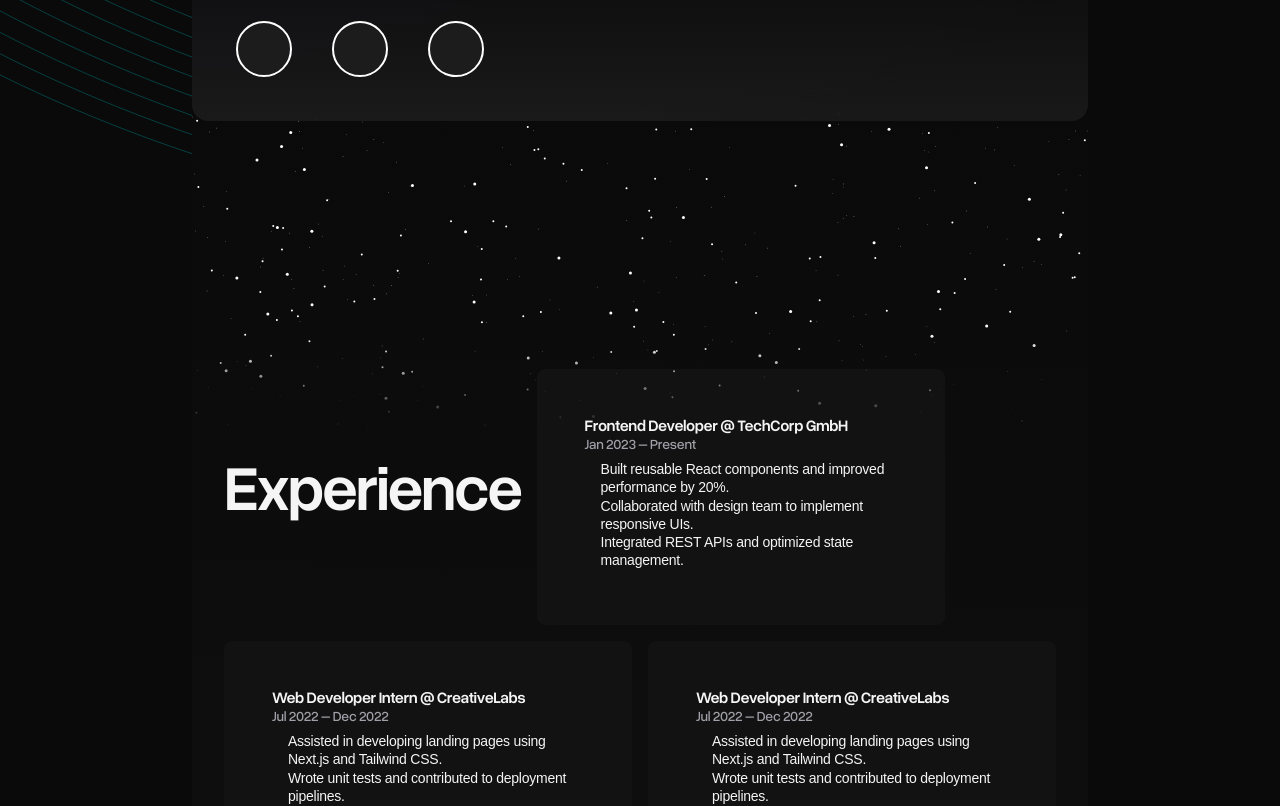
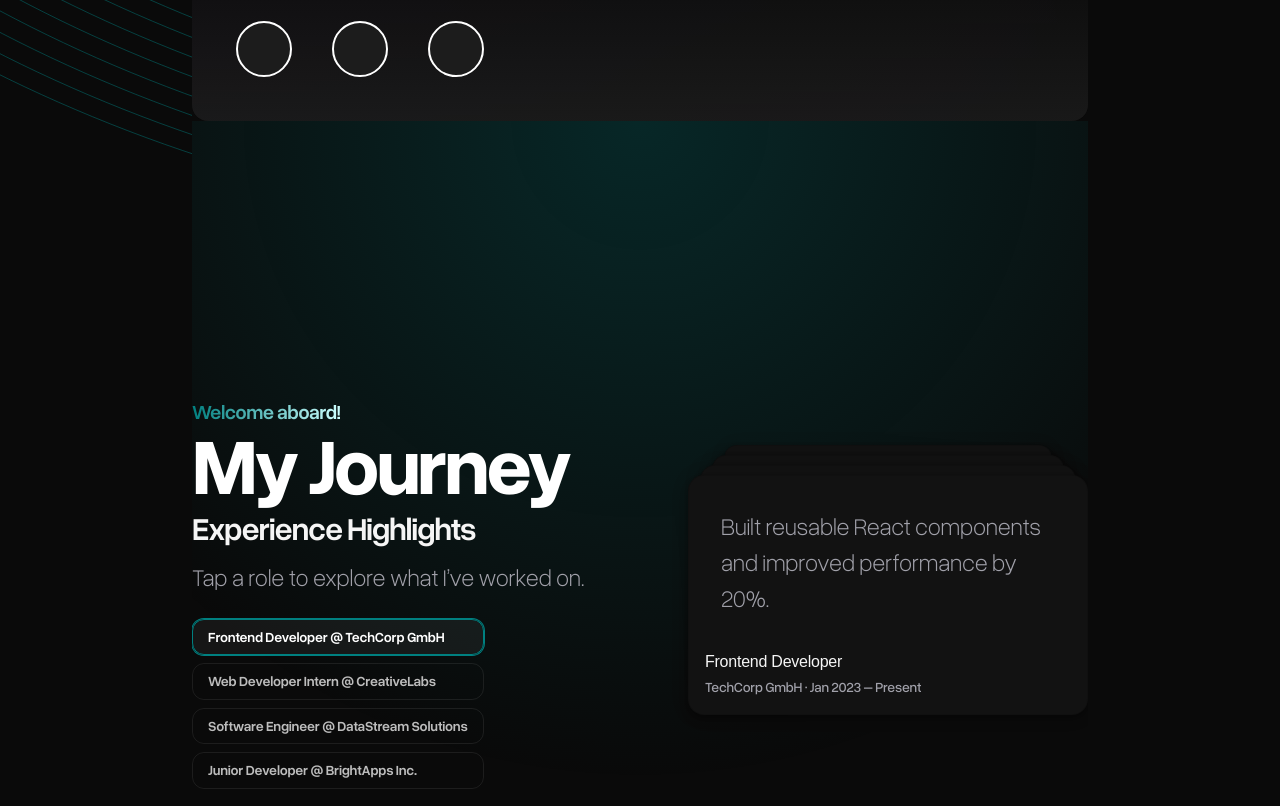
Before and after one commit to omgawroo98/portfolio_site, a React (Create React App) app: page / in a window 1280 px wide. Shown: the part 560-1366 px from the top of the page. Built offline with nearby package versions, Linux system fonts and the light colour scheme; some icons are missing; a web font is replaced by a local one.

Commit message:
style experience section

```diff
--- a/src/App.tsx
+++ b/src/App.tsx
@@ -10,6 +10,7 @@ import { BackgroundBeams } from './effects/BackgroundBeams';
 import { FadeInOnScroll } from './effects/FadeInOnScroll';
 import { LinkPreview } from './effects/LinkPreview';
 import Experience from './components/Experience';
+import CustomCard from './layout/CustomCard';
 
 function App() {
   return (
@@ -17,13 +18,14 @@ function App() {
       {/* <SwirlBackground /> */}
       <BackgroundBeams />
       <Navbar />
+      <CustomCard glow={false} sx={{ width: '70%', mx: 'auto', backgroundColor: '#0a0a0a', p: 0 }}>
         <main>
           <section id="home" style={{ position: 'relative' }}>
             <div style={{ position: 'relative', zIndex: 2 }}>
               <Home />
             </div>
 
-          <StarField />
+            {/* <StarField /> */}
           </section>
 
           <section id="experience" >
@@ -55,6 +57,7 @@ function App() {
           </section>
 
         </main>
+      </CustomCard>
     </div >
   );
 }
--- a/src/components/About.tsx
+++ b/src/components/About.tsx
@@ -14,7 +14,7 @@ function About() {
 
   return (
 
-    <Box width="70%" sx={{ display: 'flex', flexDirection: 'column', gap: 3, mx: 'auto', alignItems: "center" }}>
+    <Box sx={{ display: 'flex', flexDirection: 'column', gap: 3, mx: 'auto', alignItems: "center" }}>
       <CustomCard sx={{
         backgroundImage: 'linear-gradient(to bottom, rgba(26, 26, 26, 0.95) 0%, rgba(15, 15, 15, 0.9) 40%, rgba(10, 10, 10, 1) 100%), radial-gradient(ellipse at bottom left, rgba(149, 76, 233, 0.15), transparent 70%)',
       }}>
--- a/src/components/Contact.tsx
+++ b/src/components/Contact.tsx
@@ -35,7 +35,7 @@ const Contact = () => {
   };
 
   return (
-    <Box sx={{ py: 8, maxWidth: '70%', mx: 'auto' }}>
+    <Box sx={{ py: 8, mx: 'auto' }}>
       {/* <RainbowCard> */}
         <Typography variant="h1" gutterBottom align="center">
           {t('contact.title')}
--- a/src/components/Experience.tsx
+++ b/src/components/Experience.tsx
@@ -1,5 +1,7 @@
-import { Box, Typography, Grid, CardContent } from '@mui/material';
-import CustomCard from '../layout/CustomCard';
+import { Box, Typography, Stack } from '@mui/material';
+import { useState } from 'react';
+import { CardStack } from '../layout/CardStack';
+import SelectableButtonGroup from '../layout/SelectableButtonGroup'; // ✅ new import
 
 const experiences = [
     {
@@ -22,77 +24,121 @@ const experiences = [
         ],
     },
     {
-        role: 'Web Developer Intern',
-        company: 'CreativeLabs',
-        period: 'Jul 2022 – Dec 2022',
+        role: 'Software Engineer',
+        company: 'DataStream Solutions',
+        period: 'Mar 2021 – Jun 2022',
         description: [
-            'Assisted in developing landing pages using Next.js and Tailwind CSS.',
-            'Wrote unit tests and contributed to deployment pipelines.',
+            'Developed internal dashboards using React and D3.',
+            'Implemented authentication and access control using OAuth2.',
+            'Worked closely with data scientists to visualize analytics results.',
         ],
     },
     {
-        role: 'Web Developer Intern',
-        company: 'CreativeLabs',
-        period: 'Jul 2022 – Dec 2022',
+        role: 'Junior Developer',
+        company: 'BrightApps Inc.',
+        period: 'Aug 2020 – Feb 2021',
         description: [
-            'Assisted in developing landing pages using Next.js and Tailwind CSS.',
-            'Wrote unit tests and contributed to deployment pipelines.',
-        ],
-    },
-    {
-        role: 'Web Developer Intern',
-        company: 'CreativeLabs',
-        period: 'Jul 2022 – Dec 2022',
-        description: [
-            'Assisted in developing landing pages using Next.js and Tailwind CSS.',
-            'Wrote unit tests and contributed to deployment pipelines.',
-        ],
-    },
-    {
-        role: 'Web Developer Intern',
-        company: 'CreativeLabs',
-        period: 'Jul 2022 – Dec 2022',
-        description: [
-            'Assisted in developing landing pages using Next.js and Tailwind CSS.',
-            'Wrote unit tests and contributed to deployment pipelines.',
+            'Maintained and refactored legacy codebase in a Vue.js project.',
+            'Wrote integration tests and monitored build pipelines.',
+            'Contributed to bug triaging and sprint planning sessions.',
         ],
     },
 ];
 
+// Static card array — never changes
+const allCards = experiences.map((exp, roleIndex) => ({
+    id: roleIndex,
+    roleIndex,
+    name: exp.role,
+    designation: `${exp.company} · ${exp.period}`,
+    content: exp.description[0], // or join all into one string
+}));
+
 export default function Experience() {
+    const [activeRoleIndex, setActiveRoleIndex] = useState(0);
+
+    const roleOptions = experiences.map((exp, index) => ({
+        value: index,
+        label: `${exp.role} @ ${exp.company}`,
+    }));
+
     return (
-        <Box width="70%" pb="5rem" sx={{ display: 'flex', flexDirection: 'column', gap: 3, mx: 'auto', alignItems: "center", mt: -3 }} id="experience">
-            <CustomCard glow={false} sx={{
-                backgroundImage: 'linear-gradient(to top, rgba(26, 26, 26, 0.95) 0%, rgba(15, 15, 15, 0.9) 40%, rgba(10, 10, 10, 1) 100%), radial-gradient(ellipse at bottom left, rgba(149, 76, 233, 0.15), transparent 70%)',
-                gap: 3
-            }}>
-                <Grid container spacing={2} sx={{ pt: 30 }}>
-                    <Typography variant="h2" alignSelf="center" gutterBottom>
-                        Experience
+        <Box
+            sx={{
+                position: 'relative',
+                zIndex: 5,
+                overflow: 'hidden',
+            }}
+        >
+            {/* 🌈 Gradient background overlay */}
+            <Box
+                sx={{
+                    position: 'absolute',
+                    top: 0,
+                    left: 0,
+                    width: '100%',
+                    height: '100%',
+                    background: 'radial-gradient(circle at top center, rgba(0,128,128,0.25), transparent 70%)',
+                    zIndex: -1,
+                }}
+            />
+
+            {/* Actual Experience content */}
+            <Box
+                sx={{
+                    pt: { xs: 12, md: 35 },
+                    pb: 20,
+                    display: 'flex',
+                    flexDirection: { xs: 'column', md: 'row' },
+                    justifyContent: 'space-between',
+                    alignItems: 'center',
+                    gap: 6,
+                    maxWidth: '1200px',
+                    mx: 'auto',
+                    position: 'relative',
+                }}
+                id="experience"
+            >
+                {/* Left Text + Buttons */}
+                <Stack direction="column" alignItems="start" justifyContent="center" width="100%">
+                    <Typography
+                        variant="h5"
+                        sx={{
+                            background: 'linear-gradient(90deg, #008080, #ccffff)',
+                            backgroundClip: 'text',
+                            WebkitBackgroundClip: 'text',
+                            color: 'transparent',
+                            WebkitTextFillColor: 'transparent',
+                            fontWeight: 600,
+                            display: 'inline-block',
+                            mb: 1,
+                        }}
+                    >
+                        Welcome aboard!
                     </Typography>
-                    {experiences.map((exp, index) => (
-                        <Grid size={6} key={index}>
-                            <CustomCard sx={{ backgroundColor: 'background.paper', borderRadius: 2 }}>
-                                <CardContent>
-                                    <Typography variant="h6" fontWeight={600}>
-                                        {exp.role} @ {exp.company}
-                                    </Typography>
-                                    <Typography variant="subtitle2" color="text.secondary" gutterBottom>
-                                        {exp.period}
-                                    </Typography>
-                                    <ul style={{ paddingLeft: 16 }}>
-                                        {exp.description.map((point, idx) => (
-                                            <li key={idx}>
-                                                <Typography variant="body2">{point}</Typography>
-                                            </li>
-                                        ))}
-                                    </ul>
-                                </CardContent>
-                            </CustomCard>
-                        </Grid>
-                    ))}
-                </Grid>
-            </CustomCard>
-        </Box >
+
+                    <Typography variant="h1" color="primary" sx={{ mb: 2 }}>
+                        My Journey
+                    </Typography>
+
+                    <Typography variant="h3" sx={{ mb: 2 }}>
+                        Experience Highlights
+                    </Typography>
+
+                    <Typography variant="body1" color="text.secondary" sx={{ mb: 3 }}>
+                        Tap a role to explore what I’ve worked on.
+                    </Typography>
+
+                    <SelectableButtonGroup
+                        options={roleOptions}
+                        selected={activeRoleIndex}
+                        onChange={(val) => setActiveRoleIndex(val as number)}
+                    />
+                </Stack>
+
+                {/* Right Card Stack */}
+                <CardStack items={allCards} triggerFlipIndex={activeRoleIndex} />
+            </Box>
+        </Box>
     );
 }
--- a/src/components/Home.tsx
+++ b/src/components/Home.tsx
@@ -43,11 +43,9 @@ const Home = () => {
             id="home"
             component="section"
             sx={{
-                width: '70%',
                 display: 'flex',
                 justifyContent: 'center',
                 alignItems: 'center',
-                mx: 'auto',
                 mt: '-4rem',
             }}
         >
--- a/src/components/Skills.tsx
+++ b/src/components/Skills.tsx
@@ -36,7 +36,7 @@ function Skills() {
     const entries = Object.entries(skills);
 
     return (
-        <Box sx={{ py: 4, maxWidth: "70%", mx: "auto", px: 8 }}>
+        <Box sx={{ py: 4,  mx: "auto", px: 8 }}>
             <Typography variant="h1" mb={3} textAlign="left">
                 Meine Fähigkeiten
             </Typography>
--- a/src/effects/BackgroundBeams.tsx
+++ b/src/effects/BackgroundBeams.tsx
@@ -1,6 +1,5 @@
 import React, { useEffect, useState, useMemo } from 'react';
 import { Box } from '@mui/material';
-import { motion } from 'framer-motion';
 
 const combine = (...classes: (string | undefined)[]) => classes.filter(Boolean).join(" ");
 
--- a/src/effects/StarField.tsx
+++ b/src/effects/StarField.tsx
@@ -26,12 +26,14 @@ const StarField: React.FC = () => {
         if (!canvas || !ctx) return;
 
         const resize = () => {
-            canvasWidth = window.innerWidth;
+            if (!canvas) return;
+
             const { width, height } = canvas.getBoundingClientRect();
+            canvas.width = width;
+            canvas.height = height;
+
             canvasWidth = width;
             canvasHeight = height;
-            canvas.width = width;
-            canvas.height = height;
         };
 
         resize();
@@ -100,17 +102,17 @@ const StarField: React.FC = () => {
             style={{
                 position: 'absolute',
                 top: '100%',           // Sit just below the Home content
-                left: 0,
-                right: 0,
-                width: '70%',
-                height: `20rem`,       // Adjust as needed
+                // left: 0,
+                // right: 0,
+                width: '100%',
+                height: `25rem`,       // Adjust as needed
                 zIndex: 1,
                 pointerEvents: 'none',
-                margin: '0 auto',
+                // margin: '0 auto',
                 marginTop: -12,
                 background: 'transparent',
-                maskImage: 'linear-gradient(to bottom, black 50%, transparent 100%)',
-                WebkitMaskImage: 'linear-gradient(to bottom, black 70%, transparent 100%)' // ✅ WebKit fallback
+                maskImage: 'linear-gradient(to bottom, black 10%, transparent 100%)',
+                WebkitMaskImage: 'linear-gradient(to bottom, black 20%, transparent 100%)' // ✅ WebKit fallback
             }}
         />
     );
--- a/src/layout/CardStack.tsx
+++ b/src/layout/CardStack.tsx
@@ -9,10 +9,9 @@ import {
   useTheme,
 } from "@mui/material";
 
-let interval: any;
-
 type Card = {
   id: number;
+  roleIndex: number;
   name: string;
   designation: string;
   content: React.ReactNode;
@@ -20,42 +19,55 @@ type Card = {
 
 export const CardStack = ({
   items,
-  offset,
-  scaleFactor,
+  offset = 10,
+  scaleFactor = 0.06,
+  triggerFlipIndex,
 }: {
   items: Card[];
   offset?: number;
   scaleFactor?: number;
+  triggerFlipIndex?: number;
 }) => {
   const theme = useTheme();
-  const CARD_OFFSET = offset || 10;
-  const SCALE_FACTOR = scaleFactor || 0.06;
   const [cards, setCards] = useState<Card[]>(items);
 
   useEffect(() => {
-    startFlipping();
-    return () => clearInterval(interval);
-  }, []);
+    setCards(items);
+  }, [items]);
 
-  const startFlipping = () => {
-    interval = setInterval(() => {
-      setCards((prevCards: Card[]) => {
-        const newArray = [...prevCards];
+  useEffect(() => {
+    if (typeof triggerFlipIndex === 'number') {
+      flipToRole(triggerFlipIndex);
+    }
+  }, [triggerFlipIndex]);
+
+  const flipToRole = (roleIndex: number) => {
+    setCards(prev => {
+      const targetIndex = prev.findIndex(card => card.roleIndex === roleIndex);
+      if (targetIndex === -1) return prev;
+
+      const newArray = [...prev];
+      for (let i = 0; i < targetIndex; i++) {
         newArray.unshift(newArray.pop()!);
-        return newArray;
-      });
-    }, 5000);
+      }
+      return newArray;
+    });
   };
 
   return (
-    <Box sx={{ position: "relative", height: "240px", width: { xs: "240px", md: "384px" } }}>
+    <Box sx={{ position: "relative", height: "240px", width: { xs: "240px", md: "50rem" } }}>
       {cards.map((card, index) => (
         <motion.div
           key={card.id}
-          style={{ transformOrigin: "top center", position: "absolute", width: "100%", height: "100%" }}
+          style={{
+            transformOrigin: "top center",
+            position: "absolute",
+            width: "100%",
+            height: "100%",
+          }}
           animate={{
-            top: index * -CARD_OFFSET,
-            scale: 1 - index * SCALE_FACTOR,
+            top: index * -offset,
+            scale: 1 - index * scaleFactor,
             zIndex: cards.length - index,
           }}
         >
--- /dev/null
+++ b/src/layout/SelectableButtonGroup.tsx
@@ -0,0 +1,49 @@
+import { Button, Stack } from '@mui/material';
+import { ReactNode, useState } from 'react';
+
+type Option = {
+    label: string;
+    icon?: ReactNode;
+    value: string | number;
+};
+
+type Props = {
+    options: Option[];
+    selected: string | number;
+    onChange: (value: string | number) => void;
+};
+
+export default function SelectableButtonGroup({ options, selected, onChange }: Props) {
+    return (
+        <Stack spacing={1}>
+            {options.map((option) => {
+                const isActive = selected === option.value;
+
+                return (
+                    <Button
+                        key={option.value}
+                        startIcon={option.icon}
+                        onClick={() => onChange(option.value)}
+                        variant="outlined"
+                        sx={{
+                            justifyContent: 'flex-start',
+                            borderRadius: '12px',
+                            fontWeight: 600,
+                            textTransform: 'none',
+                            color: isActive ? 'white' : 'grey.400',
+                            backgroundColor: isActive ? 'rgba(255, 255, 255, 0.05)' : 'transparent',
+                            borderColor: isActive ? '#008080' : 'rgba(255, 255, 255, 0.08)',
+                            boxShadow: isActive ? '0 0 0 1px #008080' : 'none',
+                            '&:hover': {
+                                backgroundColor: 'rgba(255, 255, 255, 0.08)',
+                                borderColor: '#008080',
+                            },
+                        }}
+                    >
+                        {option.label}
+                    </Button>
+                );
+            })}
+        </Stack>
+    );
+}
```
Lines whose indentation alone changed are shown as unchanged.
